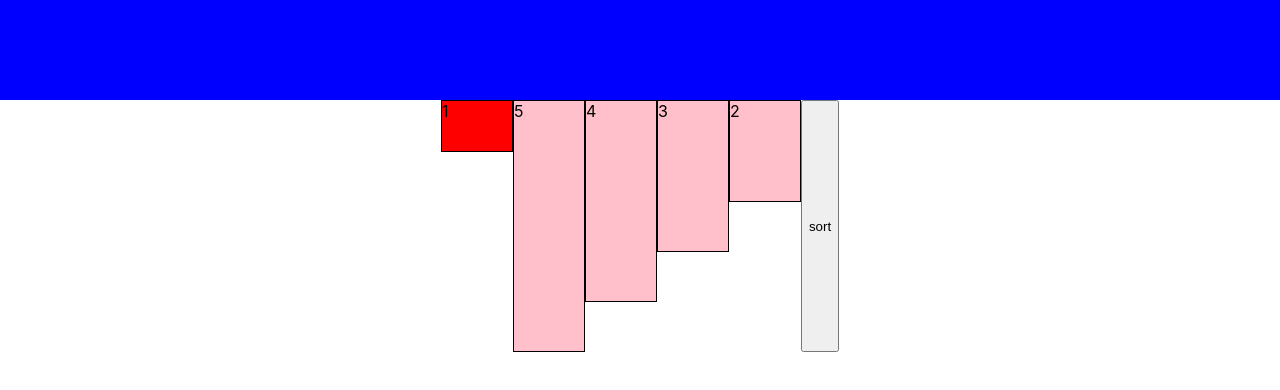
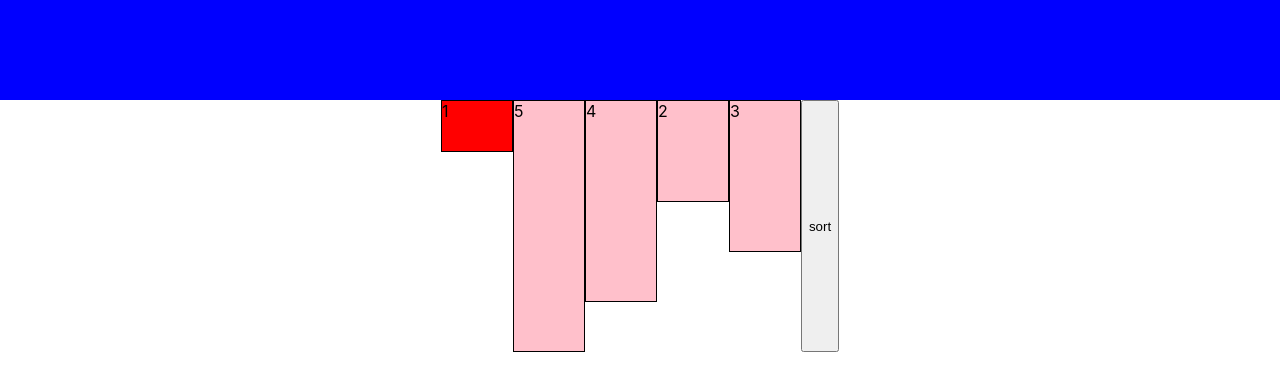
Before and after one commit to semperag/Learn-Algorithms, a React (Create React App) app: page / in a window 1280 px wide. Shown: the top 390 px of the page. Built offline with nearby package versions, Linux system fonts and the light colour scheme.

Commit message:
changing array size

```diff
--- a/src/App.js
+++ b/src/App.js
@@ -6,7 +6,7 @@ import ListItems from './ListItems'
 
 function App() {
 
-  const items = [1,5,4,3,2];
+  const items = [1,5,4,2,3];
 
   return (
     <div className="App">
```
